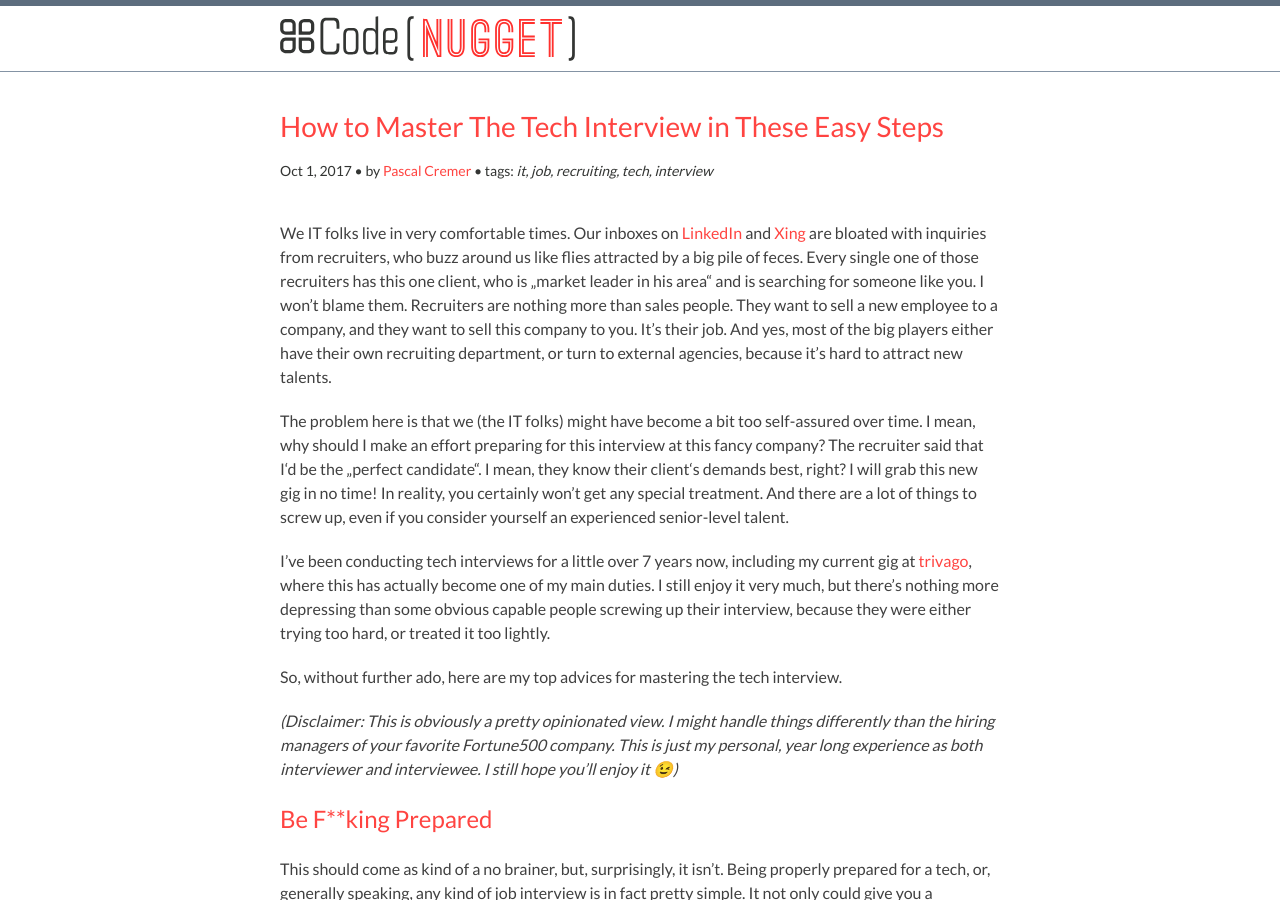
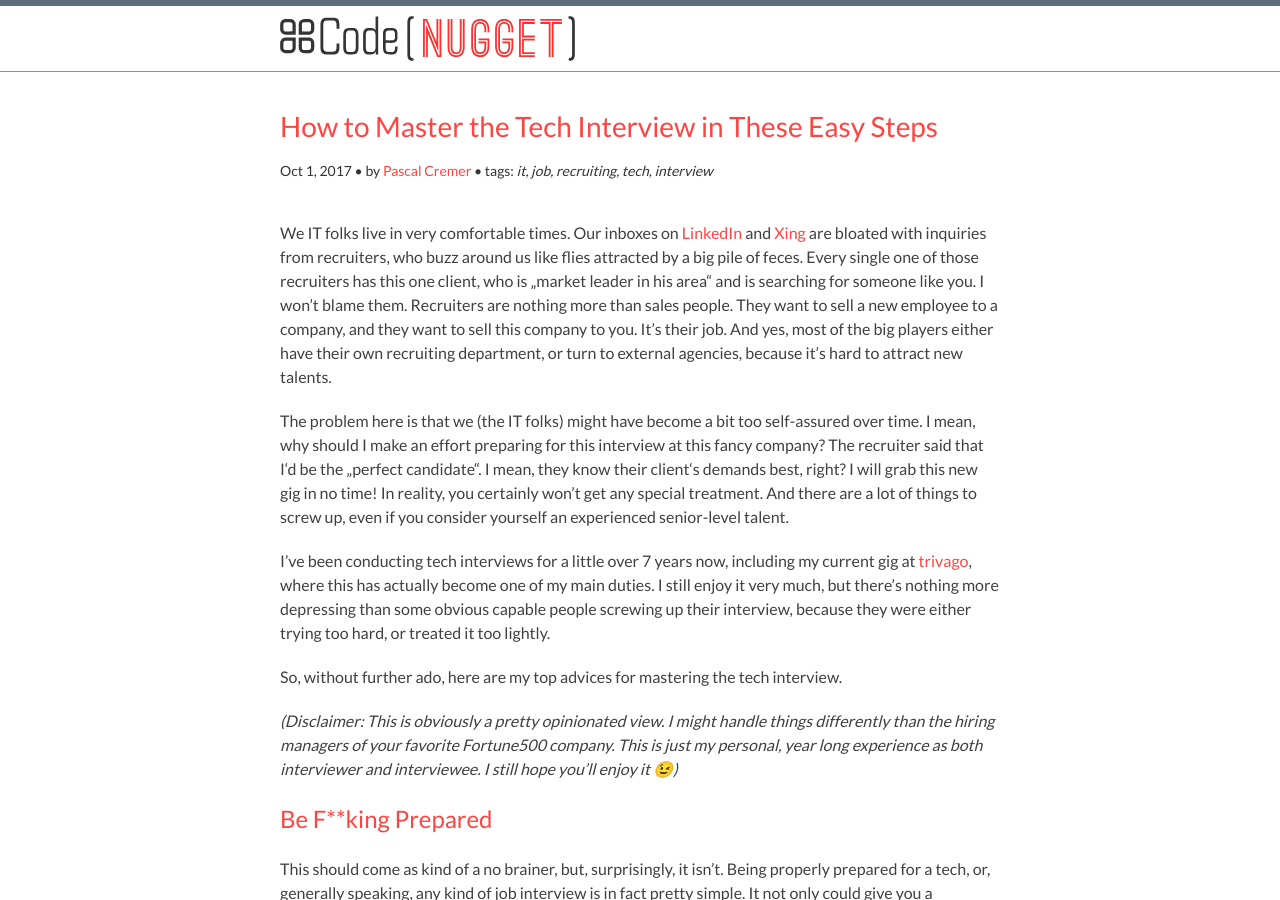
Before and after one commit to b00gizm/b00gizm.github.io, a Jekyll site: the page built from _posts/2017-10-01-master-the-tech-interview.md, in a window 1280 px wide and 900 px high. Built offline with Jekyll 4.4.1, drawn with Linux system fonts in a browser that asks for light colours.

```diff
--- a/_posts/2017-10-01-master-the-tech-interview.md
+++ b/_posts/2017-10-01-master-the-tech-interview.md
@@ -1,6 +1,6 @@
 ---
 layout:     post
-title:      "How to Master The Tech Interview in These Easy Steps"
+title:      "How to Master the Tech Interview in These Easy Steps"
 author:     Pascal Cremer
 date:       2017-10-01 07:14:45
 tags:       it job recruiting tech interview
```
